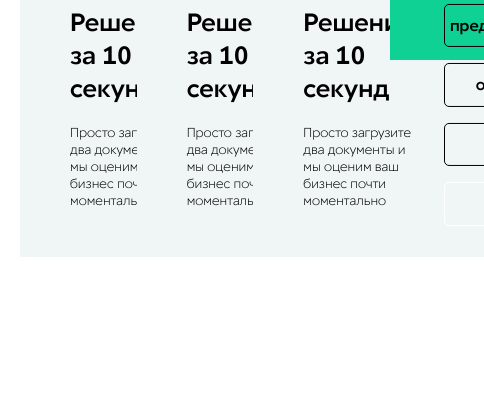
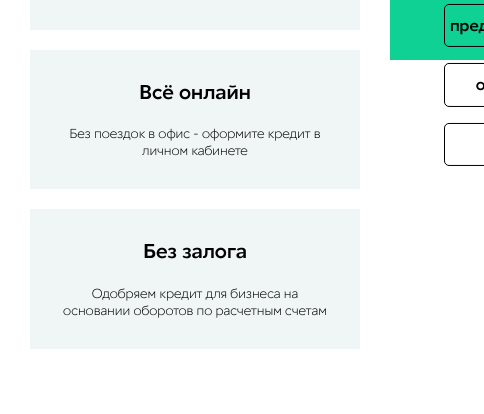
Before and after one commit to mrdeviantart/projects, a website: page jetlend/app/index.html in a window 390 px wide. Shown: the part 784-1198 px from the top of the page, 484 px wide, since content can reach past the window. Before the commit the page ends 1106 px from the top, so only its background shows below. Drawn offline with Linux system fonts and the light colour scheme.

Commit message:
benefits responsive done

```diff
--- a/jetlend/app/index.html
+++ b/jetlend/app/index.html
@@ -164,10 +164,10 @@
                         <div class="benefits-item-wrapper">
 
                             <div class="benefits-item-title">
-                                <h3>Решение за 10 секунд</h3>
+                                <h3>Всё онлайн</h3>
                             </div>
                             <div class="benefits-item-txt">
-                                <p>Просто загрузите два документы и мы оценим ваш бизнес почти моментально</p>
+                                <p>Без поездок в офис - оформите кредит в личном кабинете</p>
                             </div>
 
                         </div>
@@ -179,10 +179,10 @@
                         <div class="benefits-item-wrapper">
 
                             <div class="benefits-item-title">
-                                <h3>Решение за 10 секунд</h3>
+                                <h3>Без залога</h3>
                             </div>
                             <div class="benefits-item-txt">
-                                <p>Просто загрузите два документы и мы оценим ваш бизнес почти моментально</p>
+                                <p>Одобряем кредит для бизнеса на основании оборотов по расчетным счетам</p>
                             </div>
 
                         </div>
--- a/jetlend/app/scss/custom/components/benefits/_benefits.scss
+++ b/jetlend/app/scss/custom/components/benefits/_benefits.scss
@@ -3,23 +3,51 @@
 // ==================================================================
 
 .benefits-wrapper {
-    padding: 60px 0 65px;
+    padding: 60px 0 45px;
 
     .benefits-content {
         display: flex;
         flex-direction: row;
+        flex-wrap: wrap;
         width: 100%;
         margin: 37px -10px 0;
+
+        @media (max-width: 768px) {
+            margin-left: 0;
+            margin-right: 0;
+        }
 
         .benefits-item {
             display: flex;
             width: 33.33333%;
             padding: 0 10px;
 
+            margin-bottom: 20px;
+
+            @media (max-width: 1024px) {
+                width: 50%;
+            }
+
+            @media (max-width: 768px) {
+                width: 100%;
+            }
+
             &-wrapper {
+                display: flex;
+                flex-direction: column;
+                width: 100%;
                 padding: 41px 70px 48px 50px;
 
                 background: $bf-item-color;
+
+                @media (max-width: 768px) {
+                    align-items: center;
+                    text-align: center;
+                }
+
+                @media (max-width: 600px) {
+                    padding: 30px;
+                }
 
                 .benefits-item-title {
                     margin-bottom: 19px;
@@ -31,10 +59,23 @@
                         line-height: 1.32;
 
                         color: $black;
+
+                        @media (max-width: 600px) {
+                            font-size: 22px;
+                        }
+
+                        @media (max-width: 425px) {
+                            font-size: 20px;
+                        }
                     }
                 }
 
                 .benefits-item-txt {
+
+                    @media (max-width: 768px) {
+                        align-items: center;
+                        text-align: center;
+                    }
 
                     p {
                         font-family: $main-font;
@@ -43,6 +84,18 @@
                         line-height: 1.31;
 
                         color: $black;
+
+                        @media (max-width: 768px) {
+                            font-size: 15px;
+                        }
+
+                        @media (max-width: 600px) {
+                            font-size: 14px;
+                        }
+
+                        @media (max-width: 425px) {
+                            font-size: 13px;
+                        }
                     }
                 }
             }
--- a/jetlend/app/scss/custom/components/general-title/_general-title.scss
+++ b/jetlend/app/scss/custom/components/general-title/_general-title.scss
@@ -14,6 +14,18 @@
         line-height: 1.35;
 
         color: $black;
+
+        @media (max-width: 768px) {
+            font-size: 30px;
+        }
+
+        @media (max-width: 600px) {
+            font-size: 27px;
+        }
+
+        @media (max-width: 425px) {
+            font-size: 25px;
+        }
     }
 
     &--white {
```
Also changed, not shown: jetlend/app/css/style.css, 1 other file.
